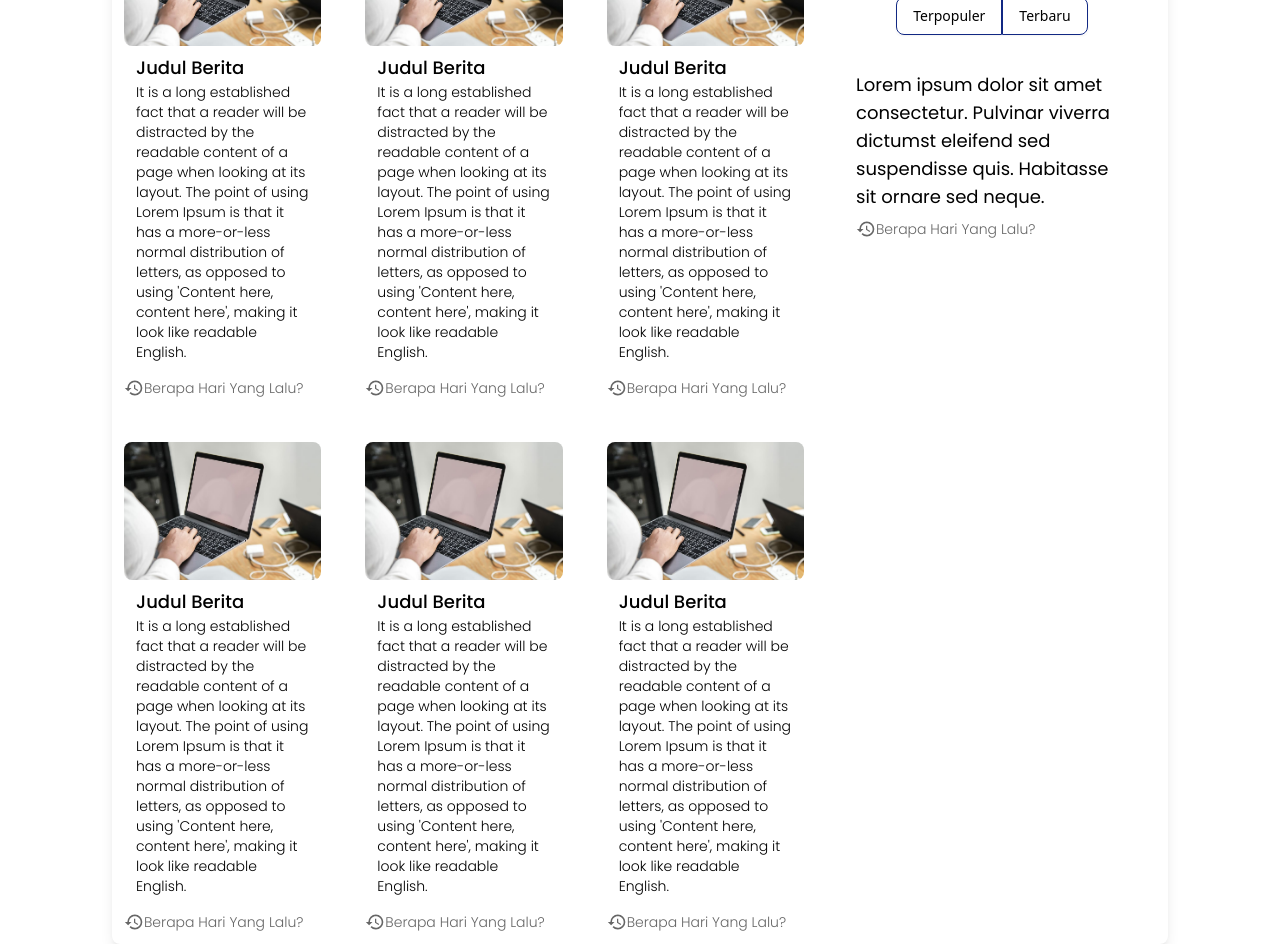
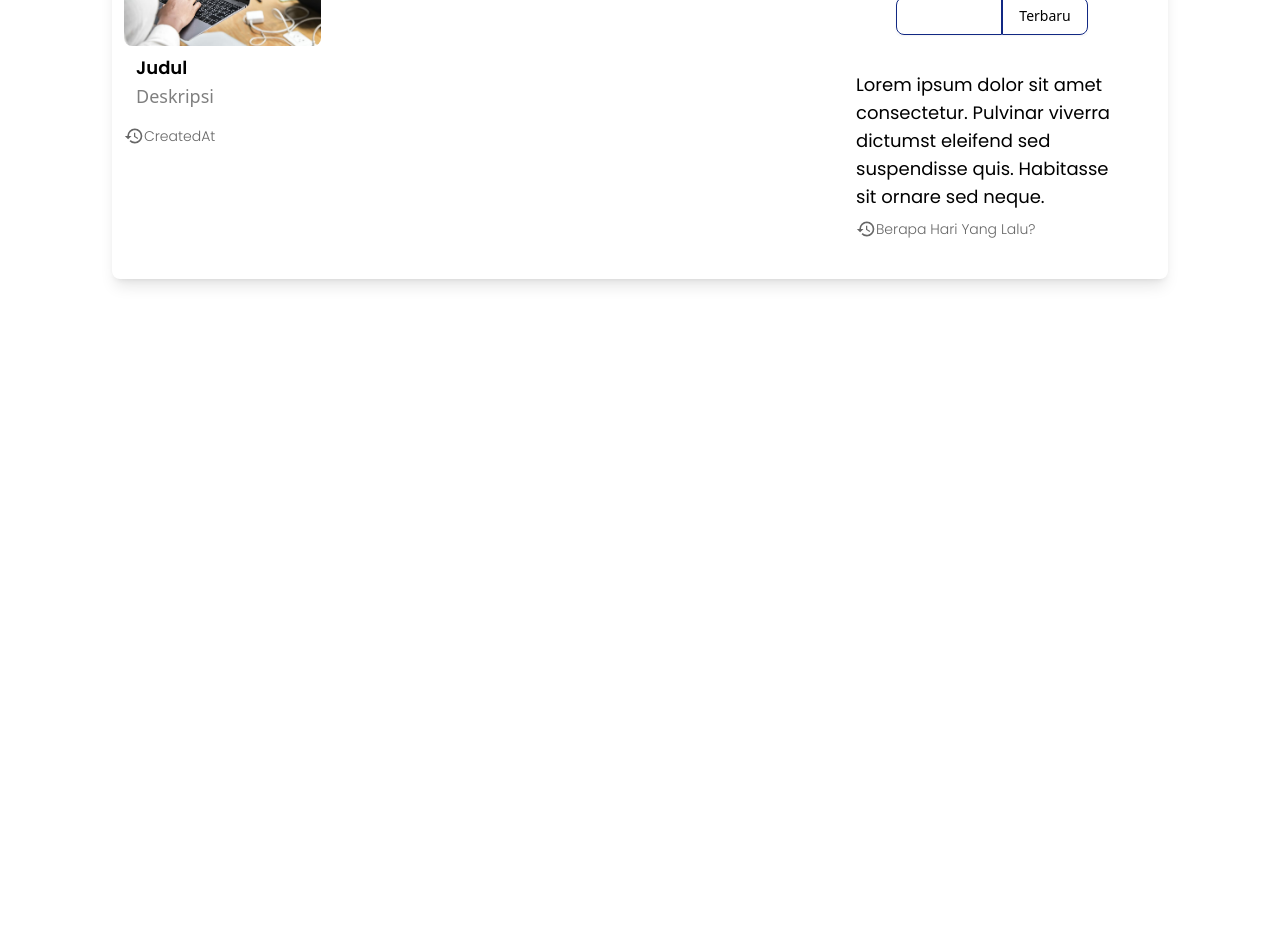
Before and after one commit to rzxyss/PelayananPublik-FE, a Next.js app: page /berita in a window 1280 px wide. Shown: the part 460-1404 px from the top of the page. After the commit the page ends 800 px from the top, so only its background shows below. Built offline with nearby package versions, Linux system fonts and the light colour scheme.

Commit message:
edit berita user

```diff
--- a/pages/berita.js
+++ b/pages/berita.js
@@ -1,127 +1,148 @@
-import Image from 'next/image'
-import React, { useState } from 'react'
-import Navbar from '../components/Navbar'
+import Image from "next/image";
+import React, { useEffect, useState } from "react";
+import Navbar from "../components/Navbar";
 import BeritaPopular from "../components/BeritaPopular";
 import BeritaBaru from "../components/BeritaBaru";
-import {
-  MdHistory,
-  MdPeople
-} from 'react-icons/md'
+import { MdHistory, MdPeople } from "react-icons/md";
 import { BiSearch } from "react-icons/bi";
+import axios from "axios";
 
 export default function Berita() {
-  const [tabBerita, setTabBerita] = useState('popular');
+  const [tabBerita, setTabBerita] = useState("popular");
+  // const [berita, setBerita] = useState([]);
+
+  // const getBerita = async () => {
+  //   const resBerita = await axios.get(
+  //     `${process.env.NEXT_PUBLIC_API_URL}/berita`
+  //   );
+  //   setBerita(resBerita.data);
+  // };
+
+  useEffect(() => {
+    // getBerita();
+  }, []);
   return (
-    <div className='w-full h-auto'>
+    <div className="w-full h-auto">
       <Navbar />
       <div className='bg-cover bg-[url("/image/tikomdik.jpg")] bg-center w-full h-80'>
-        <div className='bg-black/60 w-full h-full'>
-          <div className='flex flex-col p-10'>
-            <h1 className='font-BebasNeue font-medium text-5xl text-white'>berita uptd tikomdik</h1>
-            <h1 className='font-Poppins font-light text-xl text-white'>Menyajikan beragam berita seputar UPTD TIKOMDIK</h1>
+        <div className="bg-black/60 w-full h-full">
+          <div className="flex flex-col p-10">
+            <h1 className="font-BebasNeue font-medium text-5xl text-white">
+              berita uptd tikomdik
+            </h1>
+            <h1 className="font-Poppins font-light text-xl text-white">
+              Menyajikan beragam berita seputar UPTD TIKOMDIK
+            </h1>
           </div>
-          <div className='w-full h-auto lg:mt-14 lg:px-28'>
-            <div className='bg-white rounded-lg shadow-2xl lg:shadow-lg'>
-              <div className='w-full flex flex-row justify-between items-center px-2'>
-                <h1 className='font-BebasNeue font-semibold text-3xl underline underline-offset-8 p-5 text-center text-[#112883]'>berita terkini</h1>
+          <div className="w-full h-auto lg:mt-14 lg:px-28">
+            <div className="bg-white rounded-lg shadow-2xl lg:shadow-lg">
+              <div className="w-full flex flex-row justify-between items-center px-2">
+                <h1 className="font-BebasNeue font-semibold text-3xl underline underline-offset-8 p-5 text-center text-[#112883]">
+                  berita terkini
+                </h1>
 
-                <form className='lg:w-2/12'>
+                <form className="lg:w-2/12">
                   <div class="relative">
-                    <input type="search" class="block w-full p-4 text-sm text-gray-900 border border-gray-300 rounded-lg bg-gray-50 focus:ring-black focus:border-black focus:outline-none" placeholder="Cari ..." />
-                    <button type="submit" class="text-white absolute right-2.5 bottom-2.5 bg-[#112883] hover:bg-[#112883]/90 font-medium rounded-lg text-sm px-4 py-2"><BiSearch className='w-5 h-5' /></button>
+                    <input
+                      type="search"
+                      class="block w-full p-4 text-sm text-gray-900 border border-gray-300 rounded-lg bg-gray-50 focus:ring-black focus:border-black focus:outline-none"
+                      placeholder="Cari ..."
+                    />
+                    <button
+                      type="submit"
+                      class="text-white absolute right-2.5 bottom-2.5 bg-[#112883] hover:bg-[#112883]/90 font-medium rounded-lg text-sm px-4 py-2"
+                    >
+                      <BiSearch className="w-5 h-5" />
+                    </button>
                   </div>
                 </form>
-
               </div>
-              <div className='w-full flex flex-col lg:flex-row'>
+              <div className="w-full flex flex-col lg:flex-row">
                 <div className="grid lg:grid-cols-3 gap-5 w-full lg:w-8/12">
-                  <div className="hover:scale-105 hover:bg-black/10 p-3 rounded-lg duration-500">
-                    <Image src={'/image/berita.jpg'} width={100} height={80} layout='responsive' alt="Berita" className="rounded-lg" />
+                  <div
+                    className="hover:scale-105 hover:bg-black/10 p-3 rounded-lg duration-500"
+                  >
+                    <Image
+                      src={'/image/berita.jpg'}
+                      width={100}
+                      height={80}
+                      layout="responsive"
+                      alt="Berita"
+                      className="rounded-lg"
+                    />
                     <div className="px-3 py-2 flex-wrap">
-                      <h1 className="font-Poppins font-medium text-lg">Judul Berita</h1>
-                      <h1 className="font-Poppins font-light text-sm">It is a long established fact that a reader will be distracted by the readable content of a page when looking at its layout. The point of using Lorem Ipsum is that it has a more-or-less normal distribution of letters, as opposed to using 'Content here, content here', making it look like readable English.</h1>
+                      <h1 className="font-Poppins font-semibold text-lg">
+                        Judul
+                      </h1>
+                      <h1 className="font-DMSans text-lg text-black/50 font-medium">
+                        Deskripsi
+                      </h1>
                     </div>
                     <div className="flex flex-row items-center text-black/60 mt-2">
                       <MdHistory className="w-5 h-5" />
-                      <h1 className="font-Poppins font-light text-sm">Berapa Hari Yang Lalu?</h1>
+                      <h1 className="font-Poppins font-light text-sm">
+                        CreatedAt
+                      </h1>
                     </div>
                   </div>
-                  <div className="hover:scale-105 hover:bg-black/10 p-3 rounded-lg duration-500">
-                    <Image src={'/image/berita.jpg'} width={100} height={80} layout='responsive' alt="Berita" className="rounded-lg" />
+                  {/* {berita.map((data, index) => {
+                    return (
+                      <div
+                        className="hover:scale-105 hover:bg-black/10 p-3 rounded-lg duration-500"
+                        key={index}
+                      >
+                        <Image
+                          src={data.url}
+                          width={100}
+                          height={80}
+                          layout="responsive"
+                          alt="Berita"
+                          className="rounded-lg"
+                        />
                         <div className="px-3 py-2 flex-wrap">
-                      <h1 className="font-Poppins font-medium text-lg">Judul Berita</h1>
-                      <h1 className="font-Poppins font-light text-sm">It is a long established fact that a reader will be distracted by the readable content of a page when looking at its layout. The point of using Lorem Ipsum is that it has a more-or-less normal distribution of letters, as opposed to using 'Content here, content here', making it look like readable English.</h1>
+                          <h1 className="font-Poppins font-semibold text-lg">
+                            {data.judul_berita}
+                          </h1>
+                          <h1 className="font-DMSans text-lg text-black/50 font-medium">
+                            {data.deskripsi_berita}
+                          </h1>
                         </div>
                         <div className="flex flex-row items-center text-black/60 mt-2">
                           <MdHistory className="w-5 h-5" />
-                      <h1 className="font-Poppins font-light text-sm">Berapa Hari Yang Lalu?</h1>
+                          <h1 className="font-Poppins font-light text-sm">
+                            {data.createdAt}
+                          </h1>
                         </div>
                       </div>
-                  <div className="hover:scale-105 hover:bg-black/10 p-3 rounded-lg duration-500">
-                    <Image src={'/image/berita.jpg'} width={100} height={80} layout='responsive' alt="Berita" className="rounded-lg" />
-                    <div className="px-3 py-2 flex-wrap">
-                      <h1 className="font-Poppins font-medium text-lg">Judul Berita</h1>
-                      <h1 className="font-Poppins font-light text-sm">It is a long established fact that a reader will be distracted by the readable content of a page when looking at its layout. The point of using Lorem Ipsum is that it has a more-or-less normal distribution of letters, as opposed to using 'Content here, content here', making it look like readable English.</h1>
-                    </div>
-                    <div className="flex flex-row items-center text-black/60 mt-2">
-                      <MdHistory className="w-5 h-5" />
-                      <h1 className="font-Poppins font-light text-sm">Berapa Hari Yang Lalu?</h1>
-                    </div>
-                  </div>
-                  <div className="hover:scale-105 hover:bg-black/10 p-3 rounded-lg duration-500">
-                    <Image src={'/image/berita.jpg'} width={100} height={80} layout='responsive' alt="Berita" className="rounded-lg" />
-                    <div className="px-3 py-2 flex-wrap">
-                      <h1 className="font-Poppins font-medium text-lg">Judul Berita</h1>
-                      <h1 className="font-Poppins font-light text-sm">It is a long established fact that a reader will be distracted by the readable content of a page when looking at its layout. The point of using Lorem Ipsum is that it has a more-or-less normal distribution of letters, as opposed to using 'Content here, content here', making it look like readable English.</h1>
-                    </div>
-                    <div className="flex flex-row items-center text-black/60 mt-2">
-                      <MdHistory className="w-5 h-5" />
-                      <h1 className="font-Poppins font-light text-sm">Berapa Hari Yang Lalu?</h1>
-                    </div>
-                  </div>
-                  <div className="hover:scale-105 hover:bg-black/10 p-3 rounded-lg duration-500">
-                    <Image src={'/image/berita.jpg'} width={100} height={80} layout='responsive' alt="Berita" className="rounded-lg" />
-                    <div className="px-3 py-2 flex-wrap">
-                      <h1 className="font-Poppins font-medium text-lg">Judul Berita</h1>
-                      <h1 className="font-Poppins font-light text-sm">It is a long established fact that a reader will be distracted by the readable content of a page when looking at its layout. The point of using Lorem Ipsum is that it has a more-or-less normal distribution of letters, as opposed to using 'Content here, content here', making it look like readable English.</h1>
-                    </div>
-                    <div className="flex flex-row items-center text-black/60 mt-2">
-                      <MdHistory className="w-5 h-5" />
-                      <h1 className="font-Poppins font-light text-sm">Berapa Hari Yang Lalu?</h1>
-                    </div>
-                  </div>
-                  <div className="hover:scale-105 hover:bg-black/10 p-3 rounded-lg duration-500">
-                    <Image src={'/image/berita.jpg'} width={100} height={80} layout='responsive' alt="Berita" className="rounded-lg" />
-                    <div className="px-3 py-2 flex-wrap">
-                      <h1 className="font-Poppins font-medium text-lg">Judul Berita</h1>
-                      <h1 className="font-Poppins font-light text-sm">It is a long established fact that a reader will be distracted by the readable content of a page when looking at its layout. The point of using Lorem Ipsum is that it has a more-or-less normal distribution of letters, as opposed to using 'Content here, content here', making it look like readable English.</h1>
-                    </div>
-                    <div className="flex flex-row items-center text-black/60 mt-2">
-                      <MdHistory className="w-5 h-5" />
-                      <h1 className="font-Poppins font-light text-sm">Berapa Hari Yang Lalu?</h1>
-                    </div>
-                  </div>
+                    );
+                  })} */}
                 </div>
                 <div className="w-full lg:w-4/12 mt-20">
                   <div className="w-full flex flex-col justify-center items-center gap-4 p-5">
                     <div className="inline-flex rounded-md shadow-sm">
                       <button
                         type="button"
-                        className="py-2 px-4 text-sm font-medium bg-white rounded-l-lg border border-[#112883] hover:bg-[#112883] hover:text-white focus:bg-[#112883] focus:text-white"
-                        onClick={() => setTabBerita('popular')}
+                        className={`py-2 px-4 text-sm font-medium bg-white rounded-l-lg border border-[#112883] hover:bg-[#112883] hover:text-white ${
+                          tabBerita == "popular"
+                            ? "bg-[#112883] text-white"
+                            : ""
+                        }`}
+                        onClick={() => setTabBerita("popular")}
                       >
                         Terpopuler
                       </button>
                       <button
                         type="button"
-                        className="py-2 px-4 text-sm font-medium bg-white rounded-r-lg border border-[#112883] hover:bg-[#112883] hover:text-white focus:bg-[#112883] focus:text-white"
-                        onClick={() => setTabBerita('baru')}
+                        className={`py-2 px-4 text-sm font-medium bg-white rounded-r-lg border border-[#112883] hover:bg-[#112883] hover:text-white ${
+                          tabBerita == "baru" ? "bg-[#112883] text-white" : ""
+                        }`}
+                        onClick={() => setTabBerita("baru")}
                       >
                         Terbaru
                       </button>
                     </div>
-                    {tabBerita === 'popular' && <BeritaPopular />}
-                    {tabBerita === 'baru' && <BeritaBaru />}
+                    {tabBerita === "popular" && <BeritaPopular />}
+                    {tabBerita === "baru" && <BeritaBaru />}
                   </div>
                 </div>
               </div>
@@ -130,5 +151,5 @@ export default function Berita() {
         </div>
       </div>
     </div>
-  )
+  );
 }
```
Lines whose indentation alone changed are shown as unchanged.
